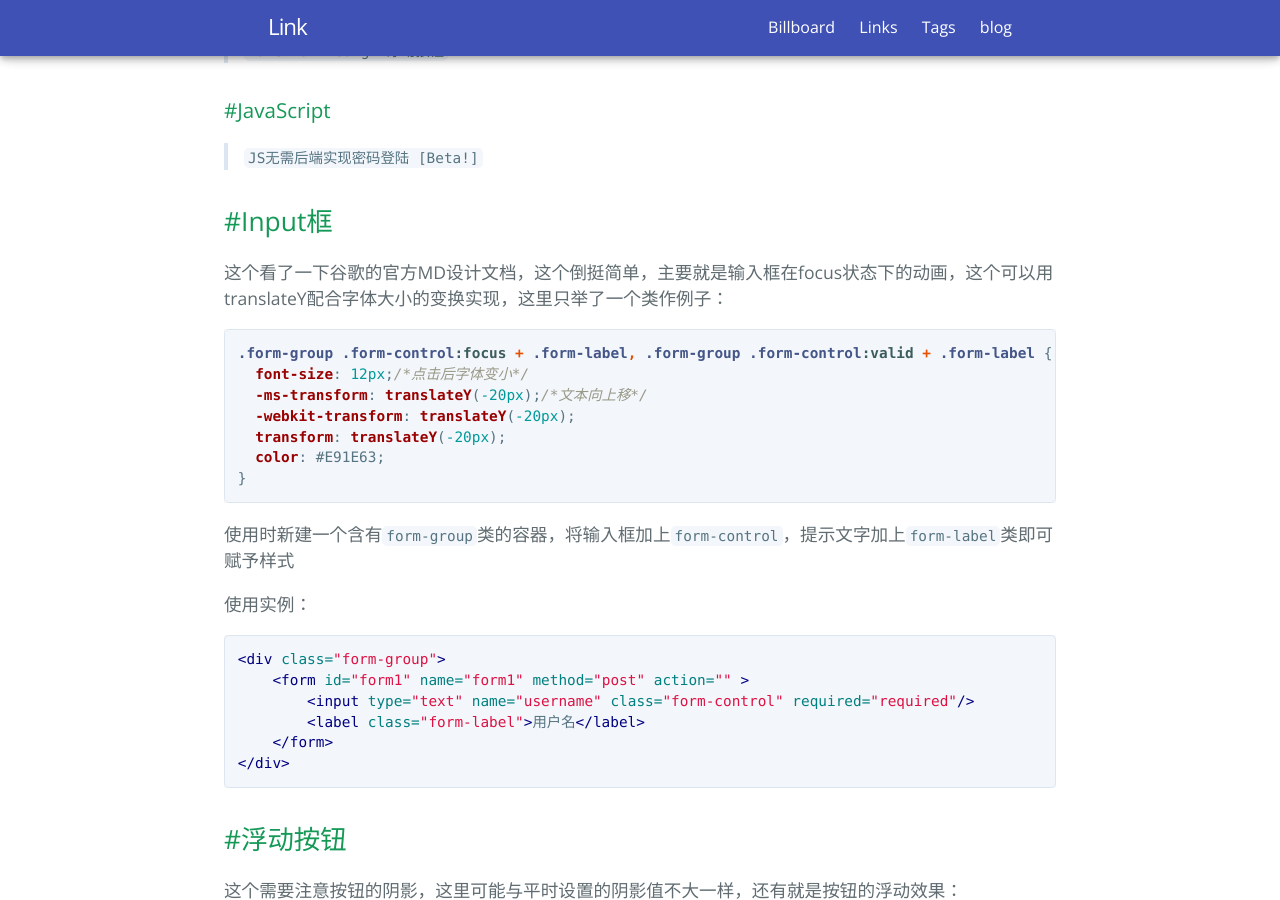
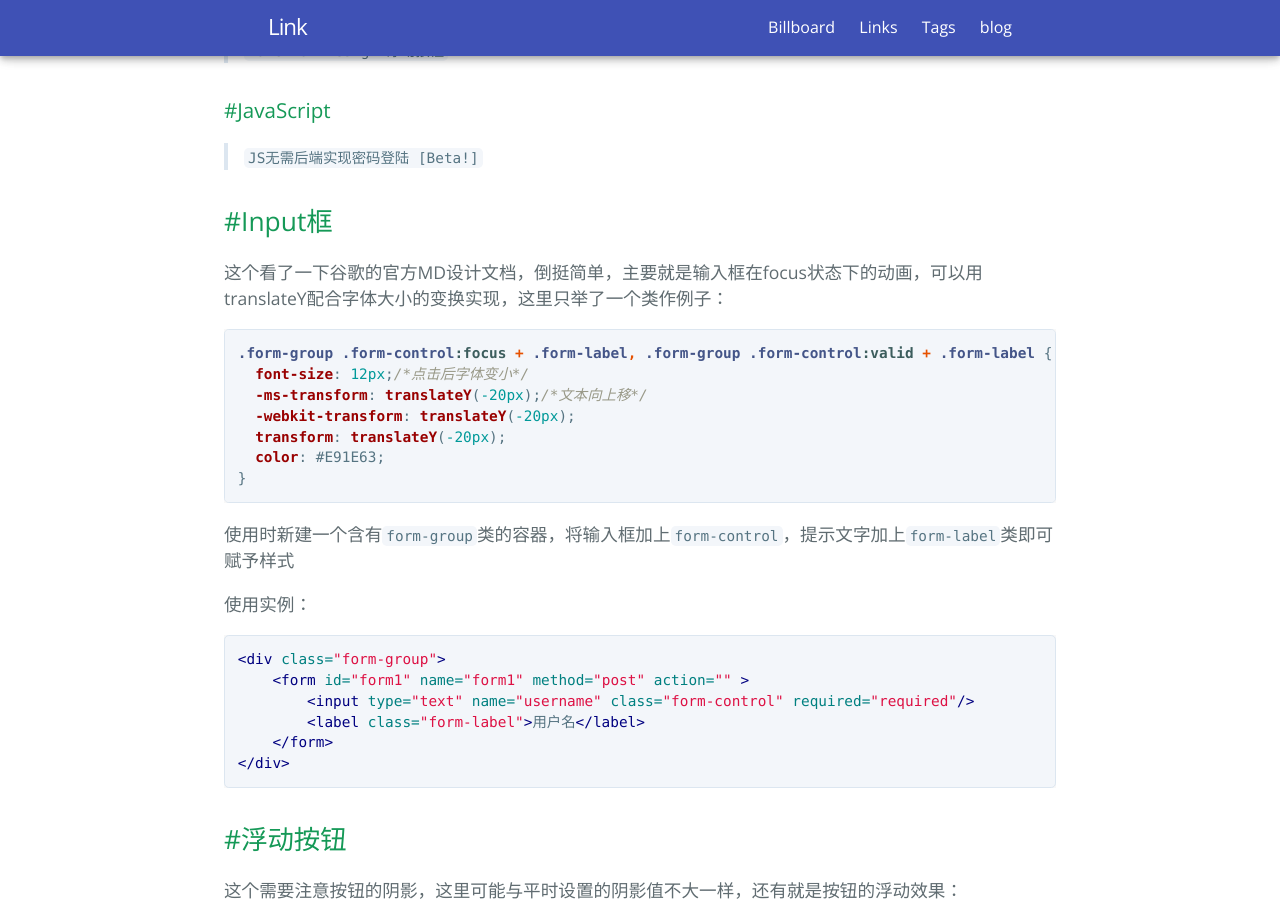
Before and after one commit to link9596/qwq, a Jekyll site: the page built from _posts/2018-1-13-login-page.md, in a window 1280 px wide and 900 px high, scrolled down 719 px. Built offline with Jekyll 4.4.1, drawn with Linux system fonts in a browser that asks for light colours; emoji names are drawn with the system emoji font; comment, search, counter and statistics services are not loaded.

Commit message:
Update 2018-1-13-login-page.md

````diff
--- a/_posts/2018-1-13-login-page.md
+++ b/_posts/2018-1-13-login-page.md
@@ -21,7 +21,7 @@ tag: Skill
 
 ## #Input框
 
-这个看了一下谷歌的官方MD设计文档，这个倒挺简单，主要就是输入框在focus状态下的动画，这个可以用translateY配合字体大小的变换实现，这里只举了一个类作例子：
+这个看了一下谷歌的官方MD设计文档，倒挺简单，主要就是输入框在focus状态下的动画，可以用translateY配合字体大小的变换实现，这里只举了一个类作例子：
 ```css
 .form-group .form-control:focus + .form-label, .form-group .form-control:valid + .form-label {
   font-size: 12px;/*点击后字体变小*/
````
